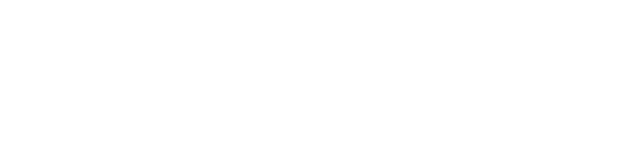
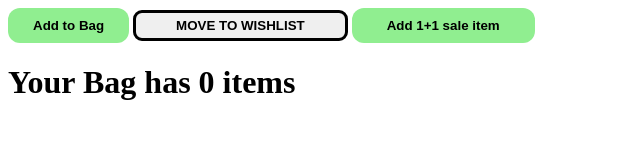
Before and after one commit to sahilShinde97/web_development, a plain HTML site: page HTML_course/variables.html in a window 1280 px wide. Shown: the whole page, without its empty margins (0-640 px from the left). Drawn offline with Linux system fonts and the light colour scheme.

Commit message:
html,css,javaScript

```diff
--- /dev/null
+++ b/CSS_course/variables.css
@@ -0,0 +1,25 @@
+.Add-to-bag
+{
+  background-color: lightgreen;
+  padding: 10px 25px 10px 25px;
+  border-radius: 12px;
+  border: none;
+  font-weight: bold;
+}
+
+.remove
+{
+ padding: 5px 40px;
+ border-radius: 9px;
+ border: 3px solid black;
+ font-weight: bold;
+}
+
+.Add-sale-item
+{
+  background-color: lightgreen;
+  padding: 10px 35px 10px 35px;
+  border-radius: 12px;
+  border: none;
+  font-weight: bold;
+}
--- a/HTML_course/variables.html
+++ b/HTML_course/variables.html
@@ -1,76 +1,36 @@
-<!-- variables -->
-
-  <!--
-    1 - What are variables
-    2 - Syntax Rules
-    3 - updating values
-    4 - myntra Bag Exercise
-    5 - Naming conventions
-    6 - Ways to create variables
-
-    1 - variables are used to store data
-    2 - syntax =
-            strings =  let welcomeMessage = 'hello friends'
-
-            numbers =  let  noOfStudents = 5;
-    3 - updating values
-
-
-  -->
-
 <!DOCTYPE html>
 <html lang="en">
 <head>
   <meta charset="UTF-8">
+  <link rel="stylesheet" href="/CSS_course/variables.css">
   <meta name="viewport" content="width=device-width, initial-scale=1.0">
-    <title>variables</title>
+  <title>Myntra Bag Exercise</title>
 </head>
 <body>
-    <script>
+  <button class="Add-to-bag" onclick="
+  cartQuantity +=  1; //cartQuantity ++;
+  document.querySelector('#cart-summary').
+  innerText =  `Your Bag has ${cartQuantity} items` "> Add to Bag</button>
 
-     /*let welcomeMessage = 'hello friends'
-      console.log(welcomeMessage)
+  <button class="remove" onclick="
+  cartQuantity -= 1;//cartQuantity --;
+  document.querySelector('#cart-summary').
+  innerText = `Your Bag has ${cartQuantity} items`"
+  > MOVE TO WISHLIST</button>
 
-     let a = 5;
-     let b = 10;
-     console.log(a+b)
+  <button class="Add-sale-item" onclick="
+  cartQuantity +=  2;
+  document.querySelector('#cart-summary').
+  innerText = `Your Bag has ${cartQuantity} items`"
 
 
-     let bagPrice = (15599 - (10/100*15599 )) - 272;
-     let  jeansPrice =  (2499 - (41 / 100 *2499)) - 29;
-     let bagValue = Math.round((jeansPrice + bagPrice  + 25 + 20 )* 118 /100);
-     let bagSummery =`your final  Myntra bag amount is : ₹ ${bagValue}`;
-     console.log(bagSummery)
-      */
-
-     /*let noOfStudents = 5;
-     noOfStudents = noOfStudents +1;
-     console.log(noOfStudents)
-
-     let money = 1;
-
-      money += 5; // money = 6
-      money -= 2; // money = 4
-      money *= 3; // money = 12
-      money /= 4; // money = 3
-      money++;    // money = 4
-
-      let a = 5;
-      let b = 6;
-      let c = a + 4;
-      console.log(c)
-      c = b + 2;
-      console.log(c)
-
-    */
+  > Add 1+1 sale item</button>
 
 
-    let i = 5;
-    console.log(i)
 
-    i = i + 5;
-    console.log(i)
 
-    </script>
+  <h1 id="cart-summary">Your Bag has 0 items</h1>
+
+  <script src="/JAVA_course/variables.js" ></script>
 </body>
 </html>
--- /dev/null
+++ b/JAVA_course/variables.js
@@ -0,0 +1,3 @@
+let cartQuantity = 0;
+document.querySelector('#cart-summary').
+innerText = `Your Bag has ${cartQuantity} items`
```
Also changed, not shown: HTML_course/index.html (+12 -0 lines), HTML_course/practiceExercise.html (added, +28 -0 lines), coursenotes/intro_JS.js (+103 -0 lines). Lines whose indentation alone changed are shown as unchanged.
